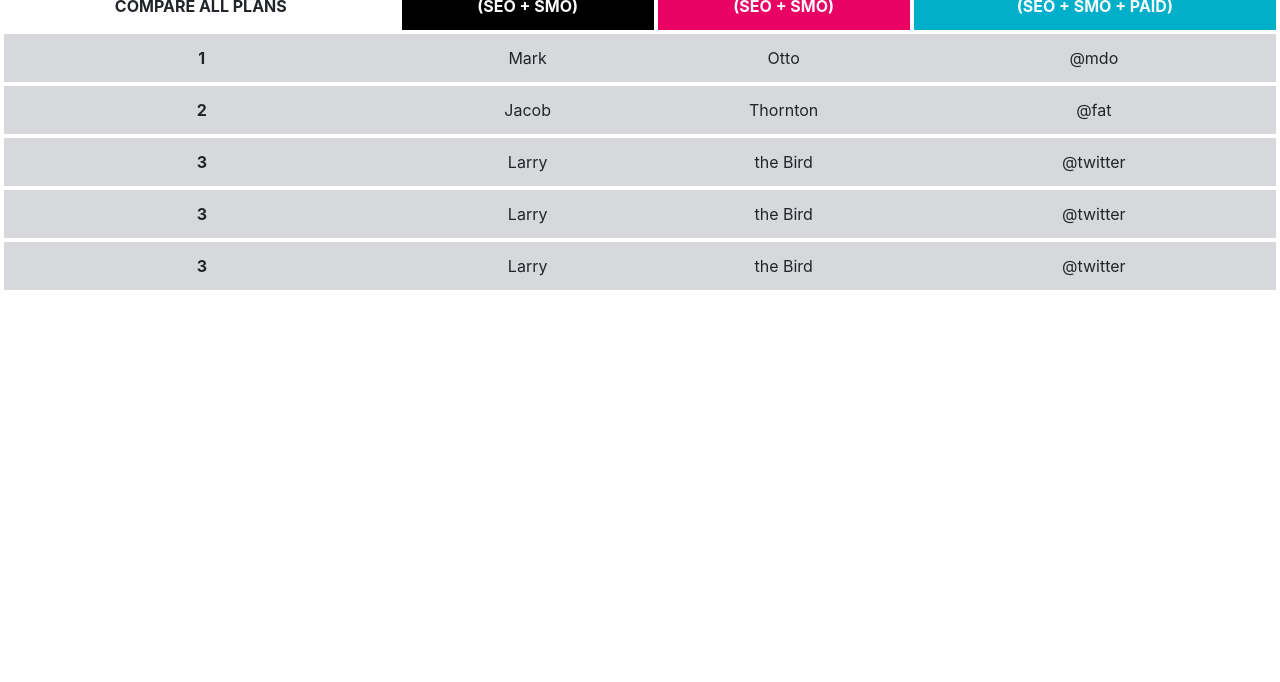
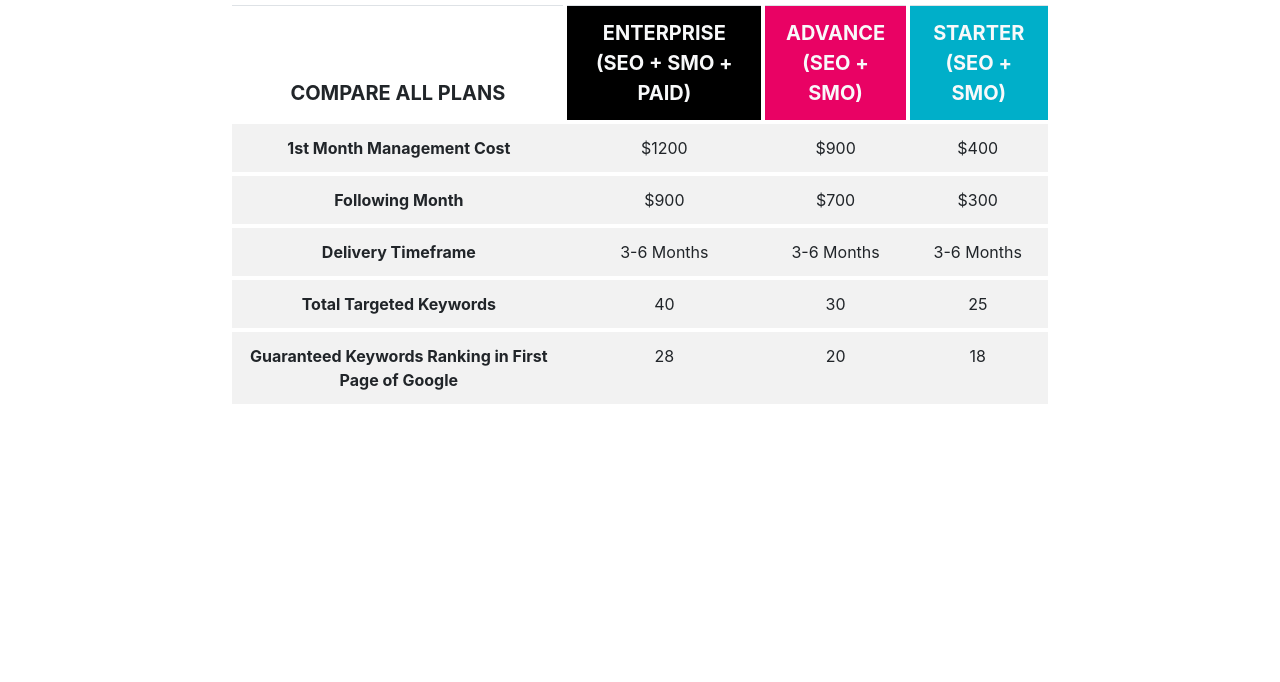
Before and after one commit to Christopher-Green424/daily-challenge-8, a plain HTML site: page index.html in a window 1280 px wide. Shown: the part 118-800 px from the top of the page. Drawn offline with nearby package versions, Linux system fonts and the light colour scheme.

Commit message:
finished work on example

```diff
--- a/css/styles.css
+++ b/css/styles.css
@@ -1,5 +1,6 @@
 .label {
     border: 4px solid white;
+    font-size: 20px;
 }
 
 .enterpriseHead {
@@ -14,6 +15,7 @@
     background-color: rgb(0, 175, 201);
 }
 
-.table-secondary {
+.dataTable {
     border: 4px solid white;
+    background-color: #F2F2F2;
 }
--- a/index.html
+++ b/index.html
@@ -14,52 +14,59 @@
 
   <body>
 
-    <h1 class="text-center font-weight-bold display-4">Promotion Plans</h1>
+    <h1 class="text-center font-weight-bold display-4 py-lg-4">Promotion Plans</h1>
 
+    <!-- Two divs of size 2 around main table size 8 div -->
+    <div class="col-lg-2"></div>
+
+      <div class="mx-auto col-lg-8">
         <!-- Table starts - Source: https://getbootstrap.com/docs/4.5/content/tables/ -->
         <table class="table text-center">
           <thead>
             <tr>
               <th class="font-weight-bolder label" scope="col">COMPARE ALL PLANS</th>
-          <th class="enterpriseHead label text-light" scope="col">ADVANCE <br> (SEO + SMO)</th>
-          <th class="advanceHead label text-light" scope="col">STARTER <br> (SEO + SMO)</th>
-          <th class="starterHead label text-light" scope="col">ENTERPRISE <br> (SEO + SMO + PAID)</th>
+              <th class="enterpriseHead label font-weight-bolder text-light" scope="col">ENTERPRISE <br> (SEO + SMO + PAID)</th>
+              <th class="advanceHead label font-weight-bolder text-light" scope="col">ADVANCE <br> (SEO + SMO)</th>
+              <th class="starterHead label font-weight-bolder text-light" scope="col">STARTER <br> (SEO + SMO)</th>
             </tr>
           </thead>
 
           <tbody>
-        <tr class="table-secondary">
-          <th scope="row">1</th>
-          <td>Mark</td>
-          <td>Otto</td>
-          <td>@mdo</td>
+            <tr class="table dataTable">
+              <th scope="row">1st Month Management Cost</th>
+              <td>$1200</td>
+              <td>$900</td>
+              <td>$400</td>
             </tr>
-        <tr class="table-secondary">
-          <th scope="row">2</th>
-          <td>Jacob</td>
-          <td>Thornton</td>
-          <td>@fat</td>
+            <tr class="table dataTable">
+              <th scope="row">Following Month</th>
+              <td>$900</td>
+              <td>$700</td>
+              <td>$300</td>
             </tr>
-        <tr class="table-secondary">
-          <th scope="row">3</th>
-          <td>Larry</td>
-          <td>the Bird</td>
-          <td>@twitter</td>
+            <tr class="table dataTable">
+              <th scope="row">Delivery Timeframe</th>
+              <td>3-6 Months</td>
+              <td>3-6 Months</td>
+              <td>3-6 Months</td>
             </tr>
-        <tr class="table-secondary">
-          <th scope="row">3</th>
-          <td>Larry</td>
-          <td>the Bird</td>
-          <td>@twitter</td>
+            <tr class="table dataTable">
+              <th scope="row">Total Targeted Keywords</th>
+              <td>40</td>
+              <td>30</td>
+              <td>25</td>
             </tr>
-        <tr class="table-secondary">
-          <th scope="row">3</th>
-          <td>Larry</td>
-          <td>the Bird</td>
-          <td>@twitter</td>
+            <tr class="table dataTable">
+              <th scope="row">Guaranteed Keywords Ranking in First Page of Google</th>
+              <td>28</td>
+              <td>20</td>
+              <td>18</td>
             </tr>
           </tbody>
         </table>
+      </div>
+
+    <div class="col-lg-2"></div>
     <!-- Table ends -->
 
     <!-- Optional JavaScript; choose one of the two! -->
```
Lines whose indentation alone changed are shown as unchanged.
